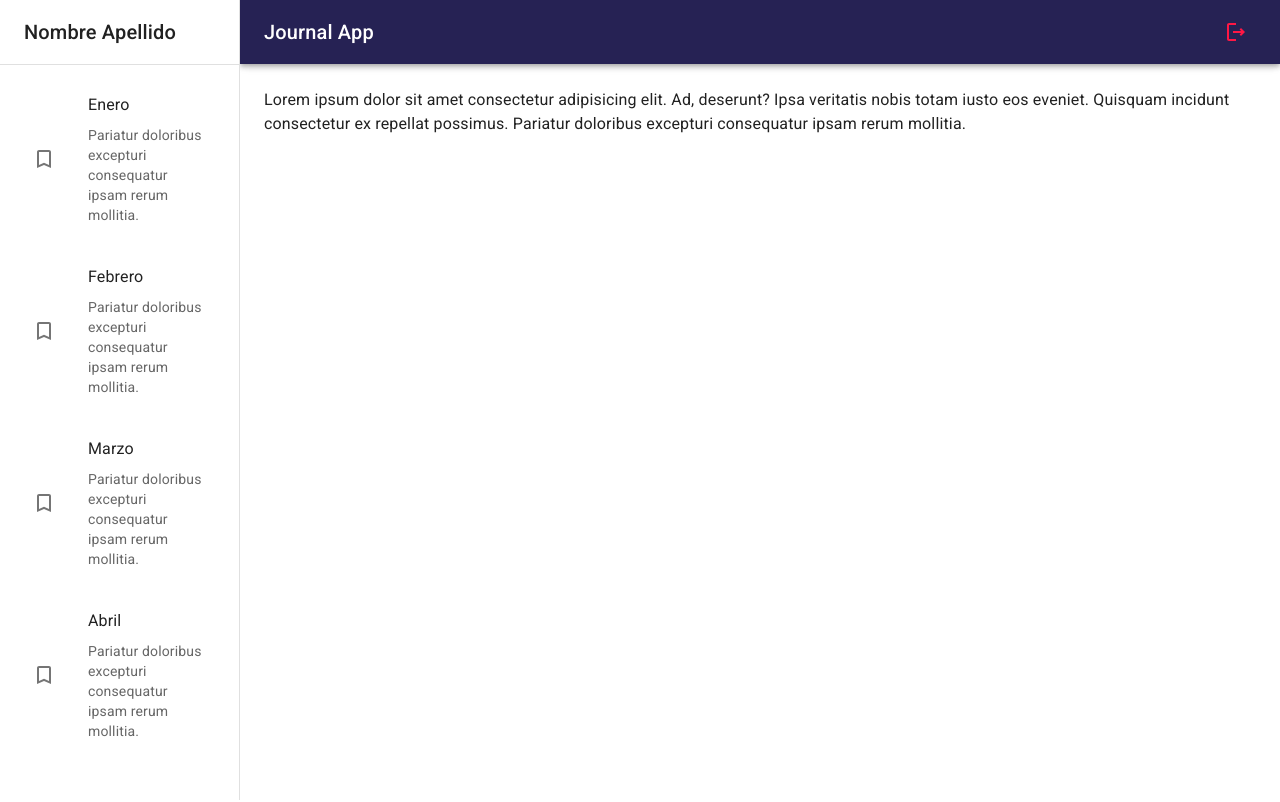
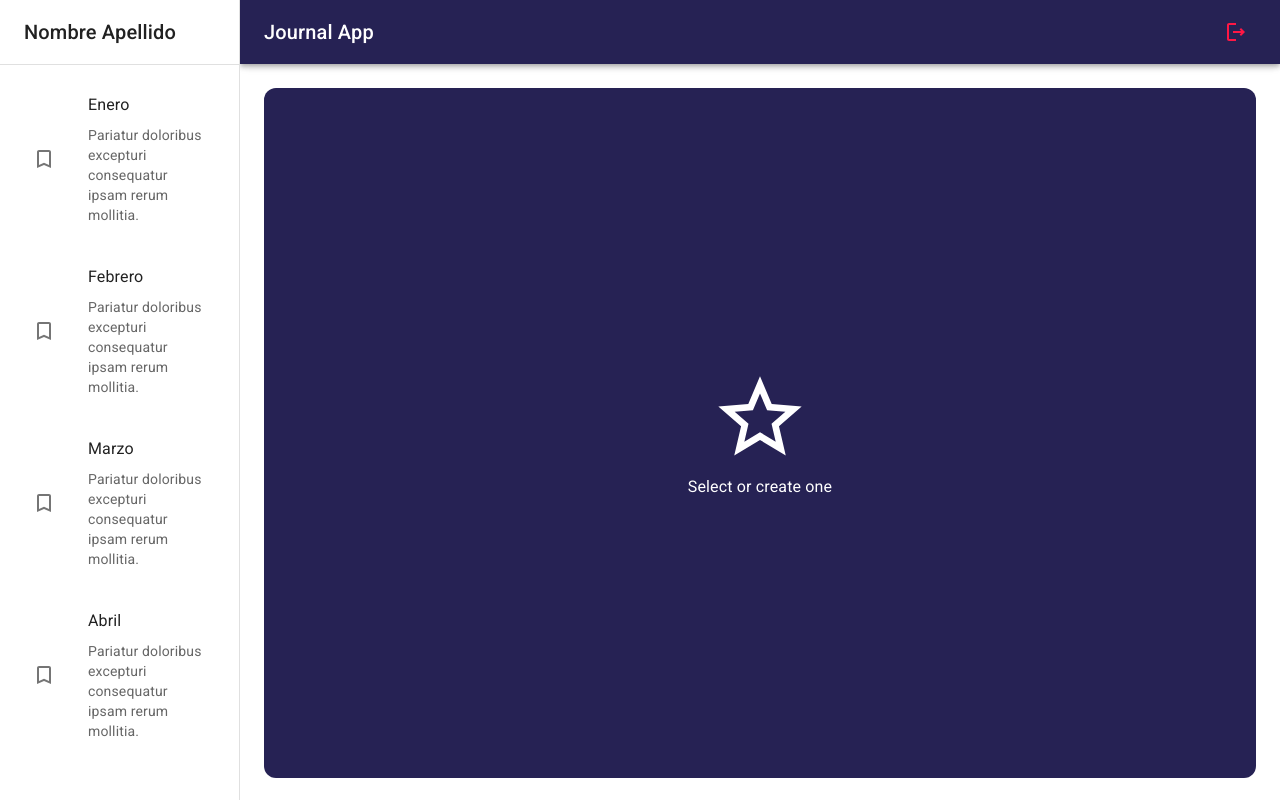
Before and after one commit to EdsonJSF/react-journal-app, a React (Vite) app: page / in a window 1280 px wide. Built offline with nearby package versions, Linux system fonts and the light colour scheme.

Commit message:
Feat: NothingSelectedView

```diff
--- a/src/journal/pages/JournalPage.jsx
+++ b/src/journal/pages/JournalPage.jsx
@@ -1,16 +1,10 @@
-import { Typography } from "@mui/material";
-
 import { JournalLayout } from "../layout/JournalLayout";
+import { NothingSelectedView } from "../views/NothingSelectedView";
 
 export const JournalPage = () => {
   return (
     <JournalLayout>
-      <Typography>
-        Lorem ipsum dolor sit amet consectetur adipisicing elit. Ad, deserunt?
-        Ipsa veritatis nobis totam iusto eos eveniet. Quisquam incidunt
-        consectetur ex repellat possimus. Pariatur doloribus excepturi
-        consequatur ipsam rerum mollitia.
-      </Typography>
+      <NothingSelectedView />
     </JournalLayout>
   );
 };
--- /dev/null
+++ b/src/journal/views/NothingSelectedView.jsx
@@ -0,0 +1,29 @@
+import { StarOutline } from "@mui/icons-material";
+import { Grid, Typography } from "@mui/material";
+
+export const NothingSelectedView = () => {
+  return (
+    <Grid
+      container
+      spacing={0}
+      direction="column"
+      alignItems="center"
+      justifyContent="center"
+      sx={{
+        minHeight: "calc(100vh - 110px)",
+        backgroundColor: "primary.main",
+        borderRadius: 3,
+      }}
+    >
+      <Grid item xs={12}>
+        <StarOutline sx={{ fontSize: 100, color: "white" }} />
+      </Grid>
+
+      <Grid item xs={12}>
+        <Typography color="white" vatiant="h5">
+          Select or create one
+        </Typography>
+      </Grid>
+    </Grid>
+  );
+};
--- /dev/null
+++ b/src/journal/views/index.js
@@ -0,0 +1 @@
+export * from "./NothingSelectedView";
```
